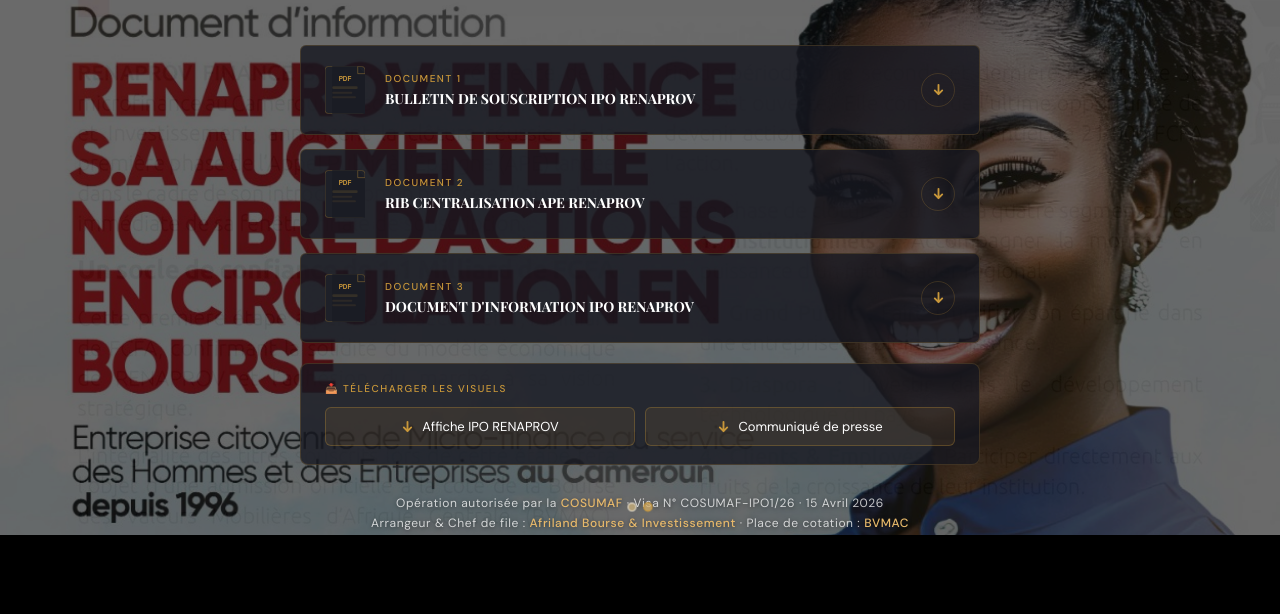
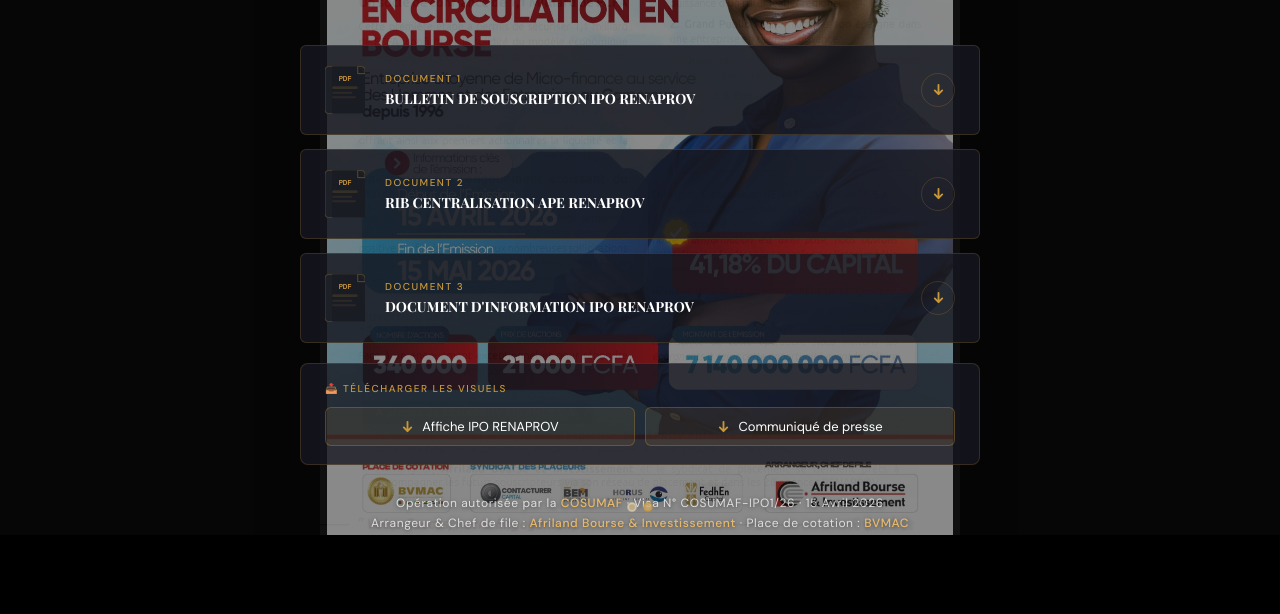
Before and after one commit to AKEE620/renaprov-ipo, a plain HTML site: page index.html in a window 1280 px wide. Shown: the part 265-879 px from the top of the page. Drawn offline with nearby package versions, Linux system fonts and the light colour scheme.

Commit message:
Add files via upload

```diff
--- a/index.html
+++ b/index.html
@@ -29,29 +29,44 @@
     position: fixed;
     inset: 0;
     z-index: 0;
+    background: #0a0a0a;
+    display: flex;
+    align-items: center;
+    justify-content: center;
   }
 
   .slide {
     position: absolute;
     inset: 0;
-    background-size: cover;
-    background-position: center top;
     opacity: 0;
     transition: opacity 1.2s ease;
     cursor: pointer;
+    display: flex;
+    align-items: center;
+    justify-content: center;
   }
 
   .slide.active { opacity: 1; }
+
+  .slide img {
+    max-width: 100%;
+    max-height: 100vh;
+    width: auto;
+    height: auto;
+    object-fit: contain;
+    display: block;
+    position: relative;
+    z-index: 1;
+  }
 
   .slide::after {
     content: '';
     position: absolute;
     inset: 0;
-    background: rgba(0,0,0,0.55);
+    background: rgba(0,0,0,0.42);
+    pointer-events: none;
+    z-index: 2;
   }
-
-  #slide1 { background-image: url('image1.jpg'); }
-  #slide2 { background-image: url('image2.jpg'); }
 
   /* Pause indicator */
   .pause-indicator {
@@ -518,8 +533,8 @@
 
 <!-- SLIDESHOW BACKGROUND -->
 <div class="slideshow" id="slideshow">
-  <div class="slide active" id="slide1"></div>
-  <div class="slide" id="slide2"></div>
+  <div class="slide active" id="slide1"><img src="image1.jpg" alt="Affiche IPO RENAPROV"/></div>
+  <div class="slide" id="slide2"><img src="image2.jpg" alt="Communiqué de presse RENAPROV"/></div>
 </div>
 
 <!-- Pause indicator -->
```
